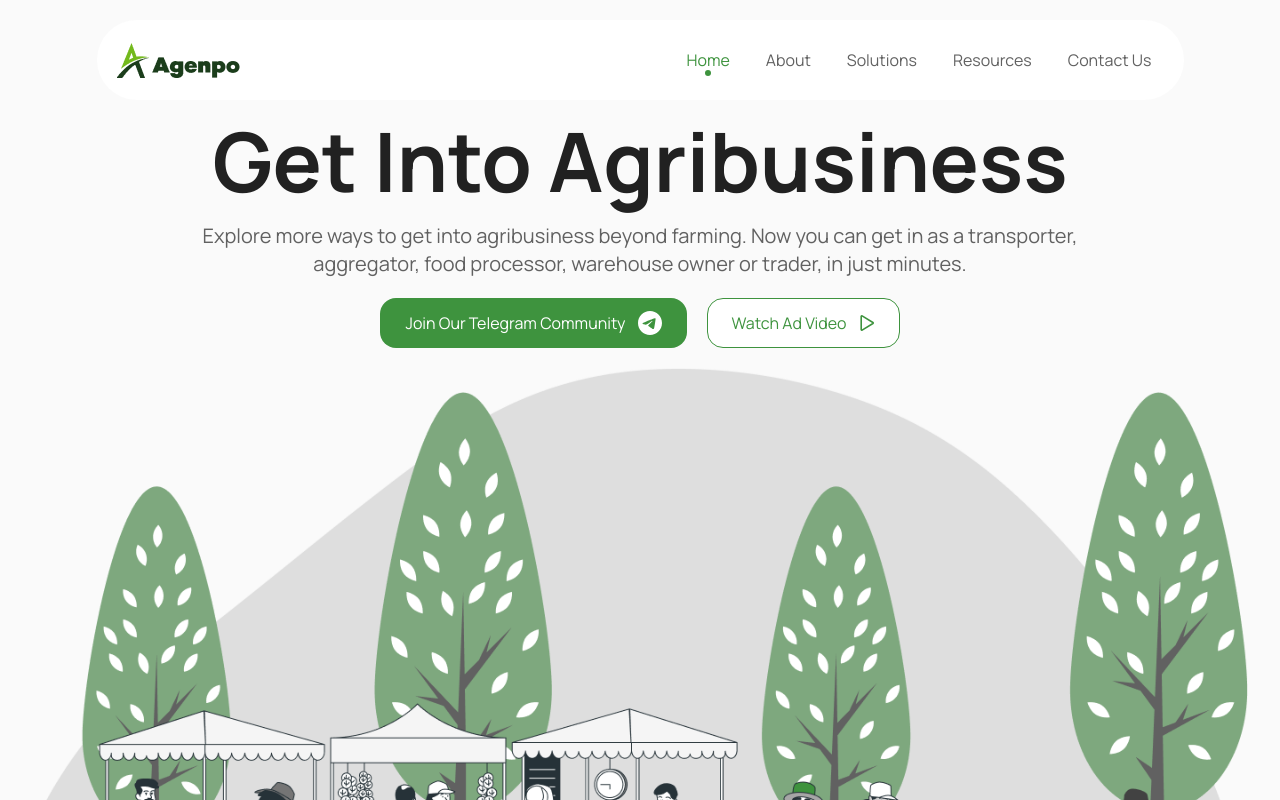
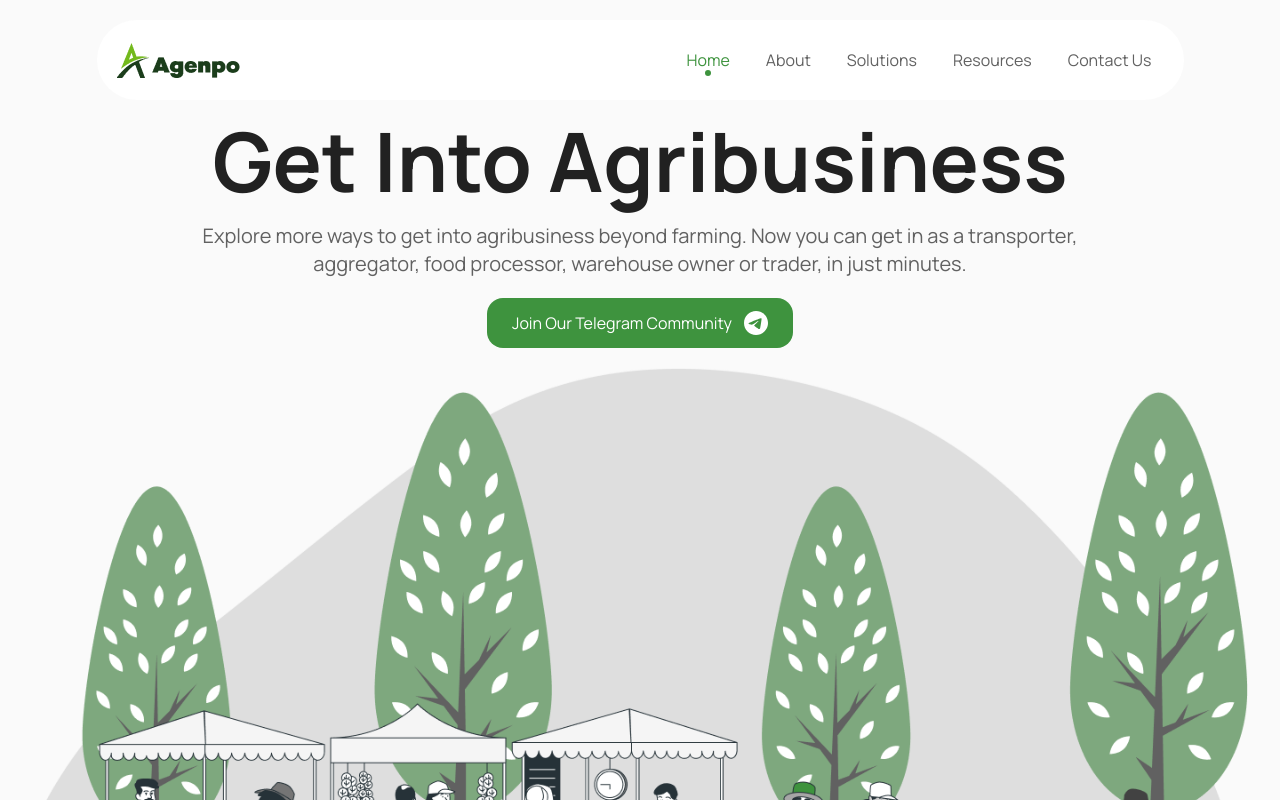
Before and after one commit to Olawumi-Olusegun/Agenpo-website, a React (Vite) app: page / in a window 1280 px wide. Shown: the top 800 px of the page. Built offline with nearby package versions, Linux system fonts and the light colour scheme.

Commit message:
Update: Removed video link from landing page and download manual from footer

```diff
--- /dev/null
+++ b/src/components/DownloadManual.tsx
@@ -0,0 +1,20 @@
+
+const DownloadManual = () => {
+    return (
+        <div className="col-span-4 flex flex-col gap-3">
+            <div className="flex flex-col self-end gap-5 text-gray-700 rounded-md shadow-xl bg-white w-full lg:max-w-[283px] p-5">
+                <h2 className="font-bold font-Manrope text-gray-800 text-xl">Get the most out of Inspektr - Download the user manual.</h2>
+                <div className="flex items-center">
+                    <button className="group self-start flex items-center justify-center gap-3 bg-primary hover:bg-opacity-90 duration-300 w-fit text-white border border-transparent px-6 py-3 rounded-md">
+                        Download
+                    </button>
+                    <div className=" -mr-5 -mb-5">
+                        <img src="./assets/images/paper.png" alt="paper-image" className="pointer-events-none w-full h-full object-cover" />
+                    </div>
+                </div>
+            </div>
+        </div>
+    )
+}
+
+export default DownloadManual
--- a/src/components/footer/Footer.tsx
+++ b/src/components/footer/Footer.tsx
@@ -83,20 +83,7 @@ const Footer = () => {
                         <Link to={"#"}>Anti-money laundering</Link>
                     </div>
                 </div>
-
-                <div className="col-span-4 flex flex-col gap-3">
-                    <div className="flex flex-col self-end gap-5 text-gray-700 rounded-md shadow-xl bg-white w-full lg:max-w-[283px] p-5">
-                        <h2 className="font-bold font-Manrope text-gray-800 text-xl">Get the most out of Inspektr - Download the user manual.</h2>
-                        <div className="flex items-center">
-                            <button className="group self-start flex items-center justify-center gap-3 bg-primary hover:bg-opacity-90 duration-300 w-fit text-white border border-transparent px-6 py-3 rounded-md">
-                                Download
-                            </button>
-                            <div className=" -mr-5 -mb-5">
-                                <img src="./assets/images/paper.png" alt="paper-image" className="pointer-events-none w-full h-full object-cover" />
-                            </div>
-                        </div>
-                    </div>
-                </div>
+                {/* Download Manual section */}
             </div>
 
             <Link to={"/"} className="flex items-center justify-center w-64 lg:w-[800.11px] h-[229px] mx-auto lg:mb-14 mt-6 ">
--- a/src/pages/index.tsx
+++ b/src/pages/index.tsx
@@ -24,12 +24,6 @@ const Home = () => {
                                     <rect width="24" height="24" fill="white" />
                                 </clipPath>
                             </defs>
-                        </svg>
-                    </Hero.Button>
-                    <Hero.Button variant="secondary">
-                        <span>Watch Ad Video</span>
-                        <svg width="16" height="16" viewBox="0 0 18 20" fill="none" xmlns="http://www.w3.org/2000/svg">
-                            <path d="M16.3844 9.36167L2.89375 1.11167C2.78018 1.04162 2.64998 1.00313 2.51658 1.00018C2.38318 0.997233 2.25141 1.02993 2.13486 1.09489C2.0183 1.15985 1.92119 1.25473 1.85354 1.36975C1.78589 1.48476 1.75015 1.61574 1.75 1.74917V18.2492C1.75015 18.3826 1.78589 18.5136 1.85354 18.6286C1.92119 18.7436 2.0183 18.8385 2.13486 18.9035C2.25141 18.9684 2.38318 19.0011 2.51658 18.9982C2.64998 18.9952 2.78018 18.9567 2.89375 18.8867L16.3844 10.6367C16.4952 10.5712 16.5869 10.4779 16.6507 10.3661C16.7145 10.2543 16.748 10.1279 16.748 9.99917C16.748 9.87048 16.7145 9.744 16.6507 9.63221C16.5869 9.52043 16.4952 9.42718 16.3844 9.36167V9.36167Z" stroke="#3E933E" strokeWidth="2" strokeLinecap="round" strokeLinejoin="round" />
                         </svg>
                     </Hero.Button>
                 </Hero.ButtonGroup>
```
